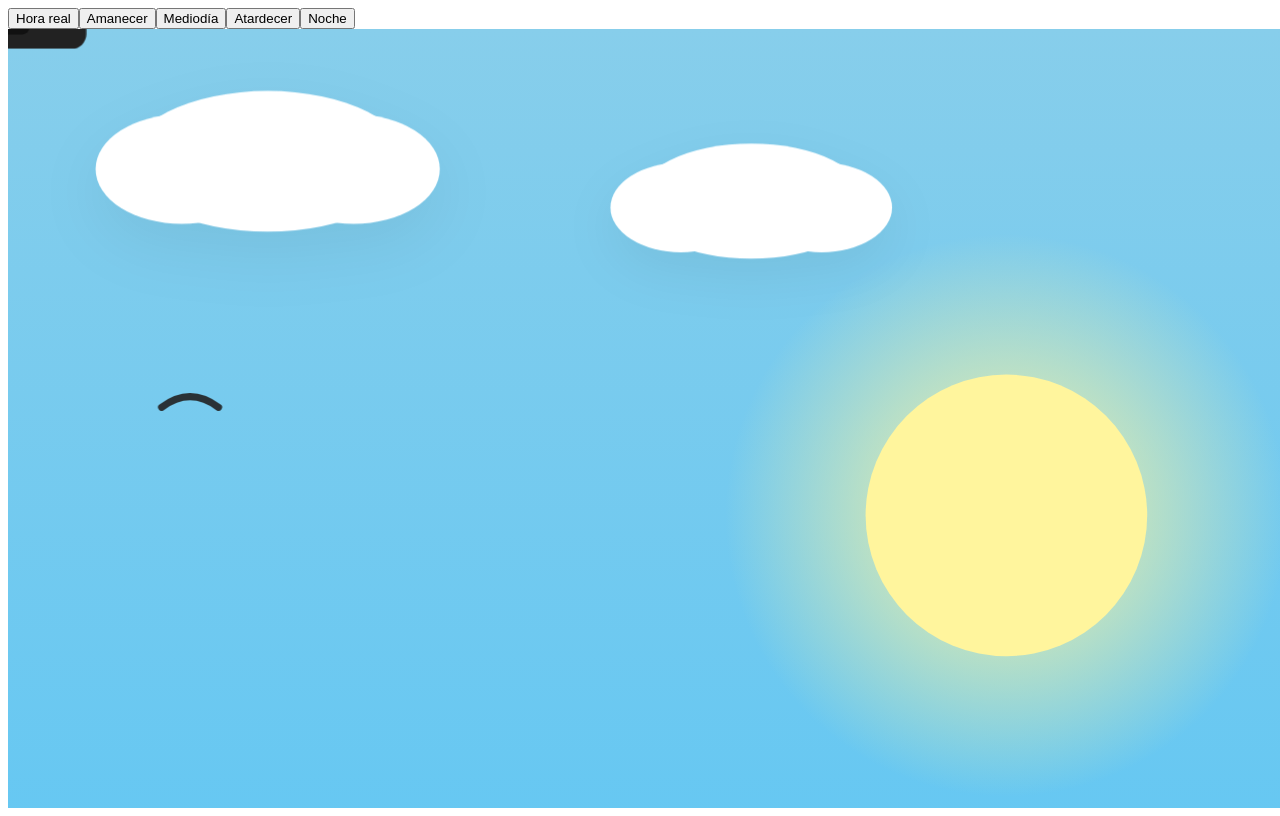
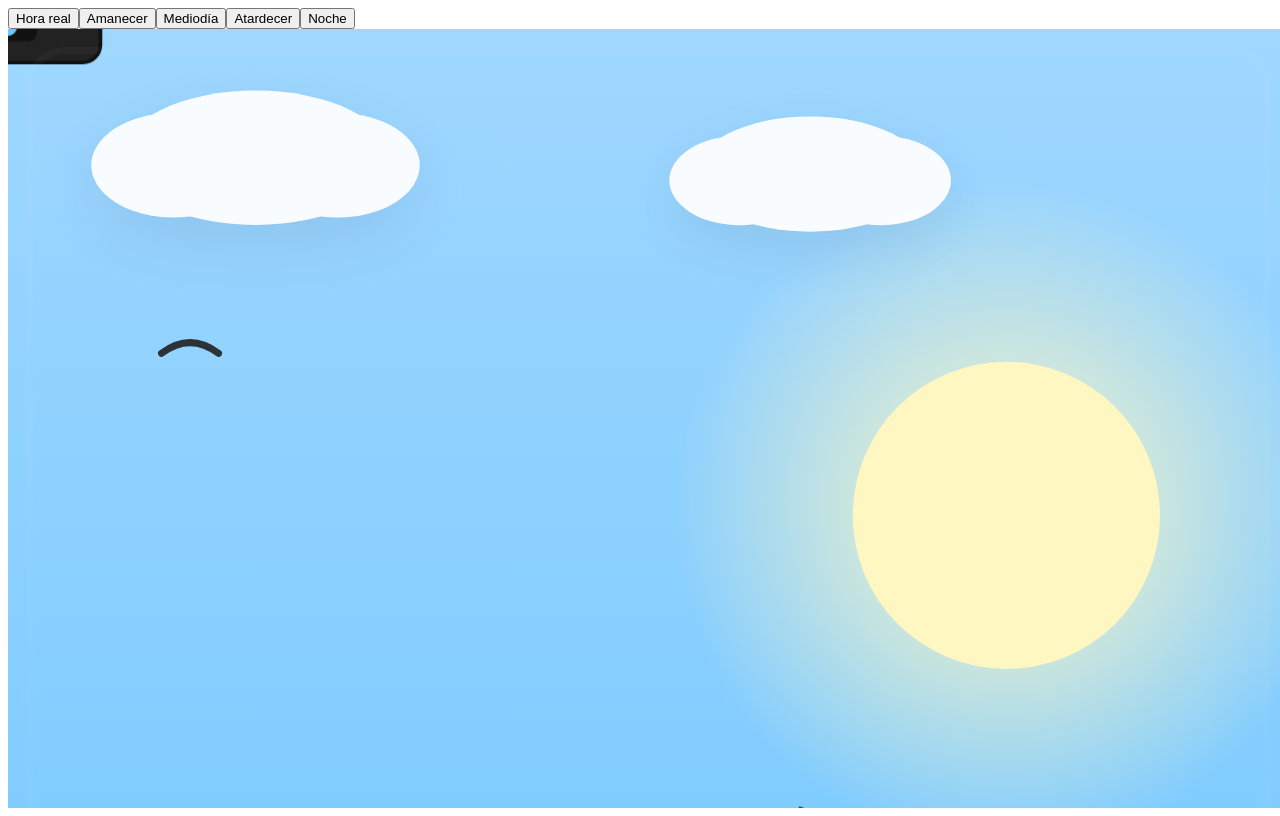
Before and after one commit to dennisbv1/naufrago, a React (Vite) app in the folder webapp/: page / in a window 1280 px wide. Built offline with nearby package versions, Linux system fonts and the light colour scheme; the HTML template or start-up script is replaced by a standard one.

Commit message:
upgrade1

```diff
--- a/webapp/src/CastawaySceneAnimated.jsx
+++ b/webapp/src/CastawaySceneAnimated.jsx
@@ -1,22 +1,12 @@
+// CastawaySceneAnimated.jsx
 import React, { useEffect, useRef, useState } from "react";
 
-/**
- * CastawaySceneAnimated
- * Props:
- *  - width, height: tamaño del viewBox
- *  - timeOverride: número 0-23 para forzar hora (opcional)
- */
 export default function CastawaySceneAnimated({ width = 360, height = 760, timeOverride = null }) {
   const [hour, setHour] = useState(timeOverride ?? new Date().getHours());
   const cloudRef = useRef(null);
   const waterRef = useRef(null);
+  const leafRefs = useRef([]);
   const rafRef = useRef(null);
-
-  useEffect(() => {
-    if (timeOverride !== null) {
-      setHour(timeOverride);
-    }
-  }, [timeOverride]);
 
   useEffect(() => {
     if (timeOverride !== null) return;
@@ -30,48 +20,55 @@ export default function CastawaySceneAnimated({ width = 360, height = 760, timeO
     const loop = (now) => {
       const dt = (now - last) / 1000;
       last = now;
+      // nubes: deriva lenta
+      if (cloudRef.current) {
+        const x = Math.sin(now / 5000) * (width * 0.03);
+        cloudRef.current.style.transform = `translateX(${x}px)`;
+      }
+      // agua: desplazamiento continuo
       if (waterRef.current) {
-        const offset = (now / 1000) * 12;
-        waterRef.current.style.transform = `translateX(${(offset % 160) - 80}px)`;
+        const offset = (now / 1000) * 18;
+        waterRef.current.style.transform = `translateX(${(offset % 240) - 120}px)`;
       }
-      if (cloudRef.current) {
-        const sway = Math.sin(now / 2000) * 18;
-        cloudRef.current.style.transform = `translateX(${sway}px)`;
-      }
+      // hojas: oscilación con fases distintas
+      leafRefs.current.forEach((el, i) => {
+        if (!el) return;
+        const phase = Math.sin(now / (2200 + i * 300)) * (4 + i * 1.5);
+        el.style.transform = `rotate(${phase}deg)`;
+      });
       rafRef.current = requestAnimationFrame(loop);
     };
     rafRef.current = requestAnimationFrame(loop);
     return () => cancelAnimationFrame(rafRef.current);
-  }, []);
+  }, [width]);
 
   const getSkyColors = (h) => {
     if (h >= 6 && h < 10) {
-      return { top: "#FFD7A6", mid: "#FF9A8B", bottom: "#6A82FB", sun: "#FFD27D" };
+      return { top: "#FFD8B5", mid: "#FFB07A", bottom: "#7FB3FF", sun: "#FFD27D", ambient: 0.9 };
     }
     if (h >= 10 && h < 17) {
-      return { top: "#87CEEB", mid: "#4FC3F7", bottom: "#0288D1", sun: "#FFF59D" };
+      return { top: "#9FD7FF", mid: "#66C3FF", bottom: "#1E90FF", sun: "#FFF7C2", ambient: 1 };
     }
     if (h >= 17 && h < 20) {
-      return { top: "#FF9A8B", mid: "#FF6A88", bottom: "#6A82FB", sun: "#FFB86B" };
+      return { top: "#FFB07A", mid: "#FF7A9A", bottom: "#6A82FB", sun: "#FFB86B", ambient: 0.85 };
     }
-    return { top: "#0f1724", mid: "#1f2a44", bottom: "#2b3b6a", sun: "#FFD27D" };
+    return { top: "#081028", mid: "#12213a", bottom: "#243b66", sun: "#FFD27D", ambient: 0.45 };
   };
 
   const colors = getSkyColors(hour);
   const viewBox = `0 0 ${width} ${height}`;
+
+  // helpers for responsive sizes
+  const W = width;
+  const H = height;
 
   return (
     <svg viewBox={viewBox} width="100%" height="100%" preserveAspectRatio="xMidYMid meet" xmlns="http://www.w3.org/2000/svg">
       <defs>
         <linearGradient id="skyGrad" x1="0" x2="0" y1="0" y2="1">
           <stop offset="0%" stopColor={colors.top} />
-          <stop offset="50%" stopColor={colors.mid} />
+          <stop offset="55%" stopColor={colors.mid} />
           <stop offset="100%" stopColor={colors.bottom} />
-        </linearGradient>
-
-        <linearGradient id="seaGrad" x1="0" x2="0" y1="0" y2="1">
-          <stop offset="0%" stopColor="#4FC3F7" stopOpacity="0.9" />
-          <stop offset="100%" stopColor="#0288D1" stopOpacity="0.95" />
         </linearGradient>
 
         <radialGradient id="sunGlow" cx="50%" cy="50%" r="50%">
@@ -79,117 +76,150 @@ export default function CastawaySceneAnimated({ width = 360, height = 760, timeO
           <stop offset="100%" stopColor={colors.sun} stopOpacity="0" />
         </radialGradient>
 
-        <pattern id="wavePattern" patternUnits="userSpaceOnUse" width="160" height="40">
-          <path d="M0 20 q40 -12 80 0 t80 0 v20 h-160 z" fill="#66c2ff" opacity="0.18" />
+        <linearGradient id="seaGrad" x1="0" x2="0" y1="0" y2="1">
+          <stop offset="0%" stopColor="#4FC3F7" stopOpacity="0.95" />
+          <stop offset="100%" stopColor="#026aa7" stopOpacity="0.95" />
+        </linearGradient>
+
+        <pattern id="wavePattern" patternUnits="userSpaceOnUse" width="240" height="40">
+          <path d="M0 20 q40 -12 80 0 t80 0 v20 h-240 z" fill="#66c2ff" opacity="0.16" />
         </pattern>
+
+        <filter id="softShadow" x="-50%" y="-50%" width="200%" height="200%">
+          <feDropShadow dx="0" dy="8" stdDeviation="10" floodColor="#000" floodOpacity="0.25" />
+        </filter>
+
+        <filter id="softInner" x="-20%" y="-20%" width="140%" height="140%">
+          <feGaussianBlur stdDeviation="6" result="blur" />
+          <feComposite in="SourceGraphic" in2="blur" operator="over" />
+        </filter>
 
         <style>
           {`
-            .cloud { fill: #fff; filter: drop-shadow(0 6px 8px rgba(0,0,0,0.06)); }
-            .cloudGroup { transition: transform 0.6s linear; }
             .drone-rotor { transform-origin: center; animation: spin 0.9s linear infinite; }
-            .drone-hover { animation: hover 2.5s ease-in-out infinite; }
-            .palm-leaf { transform-origin: 0 10px; animation: leafSway 3s ease-in-out infinite; }
-            .palm-leaf:nth-child(2) { animation-duration: 3.6s; }
-            .palm-leaf:nth-child(3) { animation-duration: 2.8s; }
-            .water-surface { animation: wave 6s linear infinite; }
+            .drone-hover { animation: hover 2.6s ease-in-out infinite; }
+            .cloud { fill: #fff; opacity: 0.95; filter: drop-shadow(0 6px 10px rgba(0,0,0,0.08)); }
+            .water-surface { will-change: transform; }
+            .palm-leaf { transform-origin: 0 12px; will-change: transform; }
+            .beard { filter: url(#softInner); }
             @keyframes spin { from { transform: rotate(0deg);} to { transform: rotate(360deg);} }
-            @keyframes hover { 0% { transform: translateY(0);} 50% { transform: translateY(-8px);} 100% { transform: translateY(0);} }
-            @keyframes leafSway {
-              0% { transform: rotate(-6deg); }
-              50% { transform: rotate(6deg); }
-              100% { transform: rotate(-6deg); }
-            }
-            @keyframes wave {
-              0% { transform: translateX(0); }
-              100% { transform: translateX(-80px); }
-            }
+            @keyframes hover { 0% { transform: translateY(0);} 50% { transform: translateY(-6px);} 100% { transform: translateY(0);} }
           `}
         </style>
       </defs>
 
-      <rect x="0" y="0" width={width} height={height} fill="url(#skyGrad)" />
-      <g transform={`translate(${width * 0.78}, ${height * 0.18})`}>
-        <circle cx="0" cy="0" r={width * 0.11} fill={colors.sun} opacity={hour >= 20 || hour < 5 ? 0.6 : 1} />
-        <circle cx="0" cy="0" r={width * 0.22} fill="url(#sunGlow)" />
+      {/* Sky and sun */}
+      <rect x="0" y="0" width={W} height={H} fill="url(#skyGrad)" />
+      <g transform={`translate(${W * 0.78}, ${H * 0.18})`}>
+        <circle cx="0" cy="0" r={W * 0.12} fill={colors.sun} opacity={colors.ambient} />
+        <circle cx="0" cy="0" r={W * 0.26} fill="url(#sunGlow)" />
       </g>
 
-      <g ref={cloudRef} className="cloudGroup" transform={`translate(${width * 0.02}, ${height * 0.12})`}>
-        <g className="cloud" transform={`translate(${width * 0.05}, ${height * 0.02}) scale(1.1)`}>
+      {/* Distant birds */}
+      <g transform={`translate(${W * 0.12}, ${H * 0.12})`} opacity="0.9">
+        <path d="M0 0 q8 -6 16 0" stroke="#222" strokeWidth="2" fill="none" strokeLinecap="round" />
+      </g>
+
+      {/* Clouds group */}
+      <g ref={cloudRef} transform={`translate(${W * 0.02}, ${H * 0.10})`}>
+        <g className="cloud" transform={`translate(${W * 0.05}, ${H * 0.02}) scale(1.05)`}>
           <ellipse cx="40" cy="20" rx="36" ry="18" />
           <ellipse cx="18" cy="22" rx="22" ry="14" />
           <ellipse cx="62" cy="22" rx="22" ry="14" />
         </g>
-        <g className="cloud" transform={`translate(${width * 0.45}, ${height * 0.04}) scale(0.9)`}>
+        <g className="cloud" transform={`translate(${W * 0.50}, ${H * 0.03}) scale(0.9)`}>
           <ellipse cx="40" cy="20" rx="36" ry="18" />
           <ellipse cx="18" cy="22" rx="22" ry="14" />
           <ellipse cx="62" cy="22" rx="22" ry="14" />
         </g>
       </g>
 
-      <g transform={`translate(${width * 0.12}, ${height * 0.14})`} opacity="0.9">
-        <path d="M0 0 q8 -6 16 0" stroke="#222" strokeWidth="2" fill="none" strokeLinecap="round" />
-      </g>
-
-      <g transform={`translate(0, ${height * 0.55})`}>
-        <rect x="0" y="0" width={width} height={height * 0.45} fill="url(#seaGrad)" />
-        <g ref={waterRef} style={{ willChange: "transform" }}>
-          <rect x="-80" y="0" width={width + 160} height={height * 0.18} fill="url(#wavePattern)" className="water-surface" />
+      {/* Sea with subtle reflection */}
+      <g transform={`translate(0, ${H * 0.55})`}>
+        <rect x="0" y="0" width={W} height={H * 0.45} fill="url(#seaGrad)" />
+        <g ref={waterRef} className="water-surface">
+          <rect x={-120} y={0} width={W + 240} height={H * 0.18} fill="url(#wavePattern)" />
+        </g>
+        {/* reflection of sun */}
+        <g transform={`translate(${W * 0.78}, ${H * 0.06})`} opacity="0.18">
+          <ellipse cx="0" cy="0" rx={W * 0.18} ry={H * 0.02} fill={colors.sun} />
         </g>
       </g>
 
-      <g transform={`translate(${width * 0.5}, ${height * 0.62})`}>
+      {/* Island base */}
+      <g transform={`translate(${W * 0.5}, ${H * 0.62})`}>
         <path d={`
-          M ${-width * 0.28} 0
-          q ${-width * 0.05} ${height * 0.06} ${-width * 0.02} ${height * 0.09}
-          q ${width * 0.12} ${height * 0.08} ${width * 0.3} ${height * 0.08}
-          q ${width * 0.18} 0 ${width * 0.28} ${-height * 0.06}
-          q ${-width * 0.02} ${-height * 0.12} ${-width * 0.84} ${-height * 0.11}
+          M ${-W * 0.28} 0
+          q ${-W * 0.05} ${H * 0.06} ${-W * 0.02} ${H * 0.09}
+          q ${W * 0.12} ${H * 0.08} ${W * 0.3} ${H * 0.08}
+          q ${W * 0.18} 0 ${W * 0.28} ${-H * 0.06}
+          q ${-W * 0.02} ${-H * 0.12} ${-W * 0.84} ${-H * 0.11}
           Z
-        `} fill="#F4D29A" stroke="#E0B97A" strokeWidth="2" />
-      </g>
-
-      <g transform={`translate(${width * 0.62}, ${height * 0.45})`}>
-        <rect x="-6" y="0" width="12" height={height * 0.18} rx="6" fill="#8B5A2B" />
-        <g transform={`translate(0, ${-height * 0.02})`}>
-          <path className="palm-leaf" d="M0 0 q40 -30 80 -10 q-30 -20 -80 10z" fill="#2E8B57" />
-          <path className="palm-leaf" d="M0 0 q-40 -30 -80 -10 q30 -20 80 10z" fill="#2E8B57" />
-          <path className="palm-leaf" d="M0 0 q50 -20 100 10 q-40 -30 -100 -10z" fill="#2E8B57" />
+        `} fill="#F4D29A" stroke="#E0B97A" strokeWidth="2" filter="url(#softShadow)" />
+        {/* starfish */}
+        <g transform={`translate(${-W * 0.12}, ${H * 0.03}) scale(0.95)`}>
+          <path d="M0 -8 l3 6 6 1 -5 4 1 6 -5 -3 -5 3 1 -6 -5 -4 6 -1z" fill="#FF7A5A" stroke="#E85A3F" strokeWidth="1" />
+        </g>
+        {/* shell */}
+        <g transform={`translate(${W * 0.18}, ${H * 0.04}) scale(0.95)`}>
+          <path d="M0 6 q6 -8 12 0 q-6 2 -12 0z" fill="#F8CFC0" stroke="#E6AFA0" strokeWidth="1" />
         </g>
       </g>
 
-      <g transform={`translate(${width * 0.42}, ${height * 0.56}) scale(1)`}>
-        <ellipse cx="0" cy="18" rx="14" ry="10" fill="#C68642" />
+      {/* Palm tree trunk and leaves */}
+      <g transform={`translate(${W * 0.62}, ${H * 0.45})`}>
+        <path d={`M-8 0 q8 -6 16 0 v${H * 0.18} q-8 6 -16 0z`} fill="#7a4a28" stroke="#5b351d" strokeWidth="1.5" />
+        <g transform={`translate(0, ${-H * 0.02})`}>
+          <path ref={el => (leafRefs.current[0] = el)} className="palm-leaf" d="M0 0 q40 -30 80 -10 q-30 -20 -80 10z" fill="#2E8B57" />
+          <path ref={el => (leafRefs.current[1] = el)} className="palm-leaf" d="M0 0 q-40 -30 -80 -10 q30 -20 80 10z" fill="#2E8B57" />
+          <path ref={el => (leafRefs.current[2] = el)} className="palm-leaf" d="M0 0 q50 -20 100 10 q-40 -30 -100 -10z" fill="#2E8B57" />
+        </g>
+      </g>
+
+      {/* Castaway figure with beard and leaf clothing */}
+      <g transform={`translate(${W * 0.42}, ${H * 0.56}) scale(1)`}>
+        {/* torso shadow */}
+        <ellipse cx="0" cy="20" rx="16" ry="12" fill="#B36A3F" opacity="0.9" />
+        {/* head */}
         <circle cx="0" cy="0" r="12" fill="#F0C8A0" stroke="#CFA07A" strokeWidth="1" />
-        <path d="M-8 6 q8 18 16 0" fill="#6B3E2A" />
-        <path d="M-10 18 q10 8 20 0 q-6 6 -14 6z" fill="#4CAF50" />
-        <path d="M-6 -6 q-30 -20 -60 -40" stroke="#6B4A2A" strokeWidth="3" strokeLinecap="round" fill="none" />
+        {/* beard full shape */}
+        <path className="beard" d="M-10 6 q10 26 20 0 q-6 6 -14 6z" fill="#5A3420" />
+        {/* eyes small */}
+        <circle cx="-4" cy="-2" r="1.2" fill="#2b2b2b" />
+        <circle cx="4" cy="-2" r="1.2" fill="#2b2b2b" />
+        {/* leaves clothing */}
+        <path d="M-12 18 q12 10 24 0 q-8 8 -16 8z" fill="#3f9b4a" />
+        {/* fishing rod */}
+        <path d="M-6 -6 q-28 -18 -56 -36" stroke="#6B4A2A" strokeWidth="3" strokeLinecap="round" fill="none" />
         <circle cx="-6" cy="-6" r="2" fill="#000" />
       </g>
 
-      <g className="drone-hover" transform={`translate(${width * 0.62}, ${height * 0.28})`}>
-        <rect x={-22} y={-8} width={44} height={16} rx="4" fill="#222" />
-        <g transform="translate(-18, -10)">
-          <circle cx="0" cy="0" r="6" fill="#444" />
-          <rect className="drone-rotor" x="-12" y="-1" width="24" height="2" fill="#999" />
+      {/* Drone above palm with rotors */}
+      <g className="drone-hover" transform={`translate(${W * 0.62}, ${H * 0.28})`}>
+        <rect x={-26} y={-10} width={52} height={20} rx="5" fill="#222" stroke="#111" strokeWidth="1" />
+        <g transform="translate(-20, -14)">
+          <circle cx="0" cy="0" r="7" fill="#444" />
+          <rect className="drone-rotor" x="-14" y="-1.5" width="28" height="3" fill="#bdbdbd" />
         </g>
-        <g transform="translate(18, -10)">
-          <circle cx="0" cy="0" r="6" fill="#444" />
-          <rect className="drone-rotor" x="-12" y="-1" width="24" height="2" fill="#999" />
+        <g transform="translate(20, -14)">
+          <circle cx="0" cy="0" r="7" fill="#444" />
+          <rect className="drone-rotor" x="-14" y="-1.5" width="28" height="3" fill="#bdbdbd" />
         </g>
-        <rect x={-6} y={-4} width={12} height={8} rx="2" fill="#111" />
-        <circle cx="0" cy="0" r="2" fill="#66CCFF" />
+        <rect x={-8} y={-6} width={16} height={10} rx="2" fill="#111" />
+        <circle cx="0" cy="0" r="2.5" fill="#66CCFF" />
       </g>
 
-      <line
-        x1={width * 0.42 - 6}
-        y1={height * 0.56 - 6}
-        x2={width * 0.62}
-        y2={height * 0.28 + 6}
+      {/* Fishing line from rod to drone */}
+      <path
+        d={`M ${W * 0.42 - 6} ${H * 0.56 - 6} Q ${W * 0.52} ${H * 0.45} ${W * 0.62} ${H * 0.28 + 6}`}
         stroke="#333"
-        strokeWidth="1.5"
-        strokeDasharray="2 2"
+        strokeWidth="1.4"
+        strokeDasharray="3 2"
+        fill="none"
       />
+
+      {/* subtle mobile safe frame */}
+      <rect x="6" y="6" width={W - 12} height={H - 12} fill="none" stroke="rgba(255,255,255,0.03)" strokeWidth="2" rx="10" />
     </svg>
   );
 }
```
